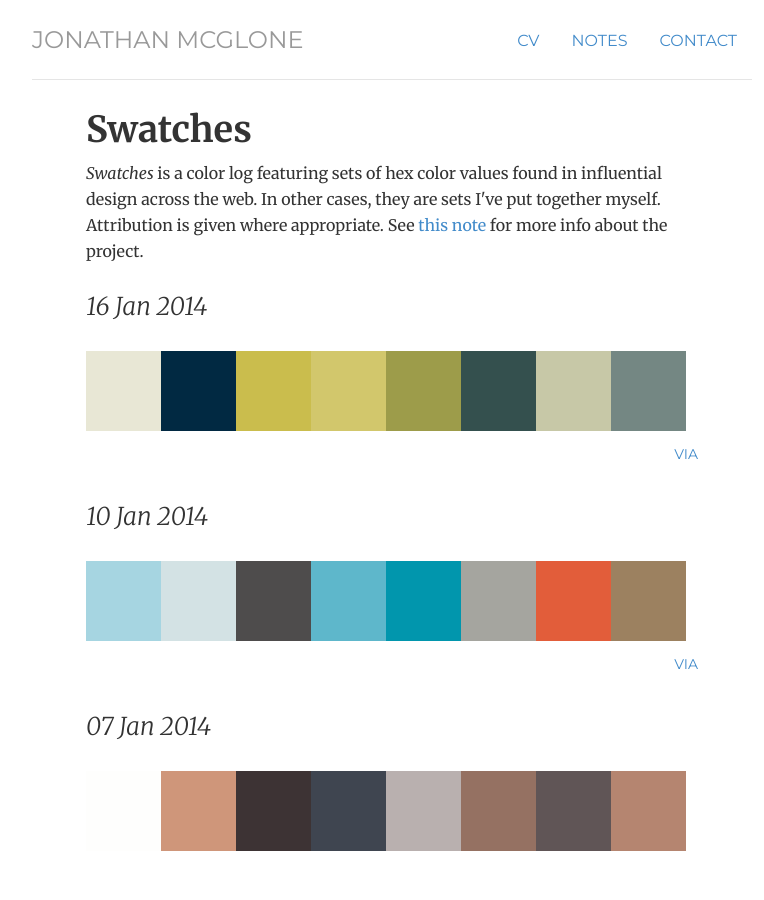
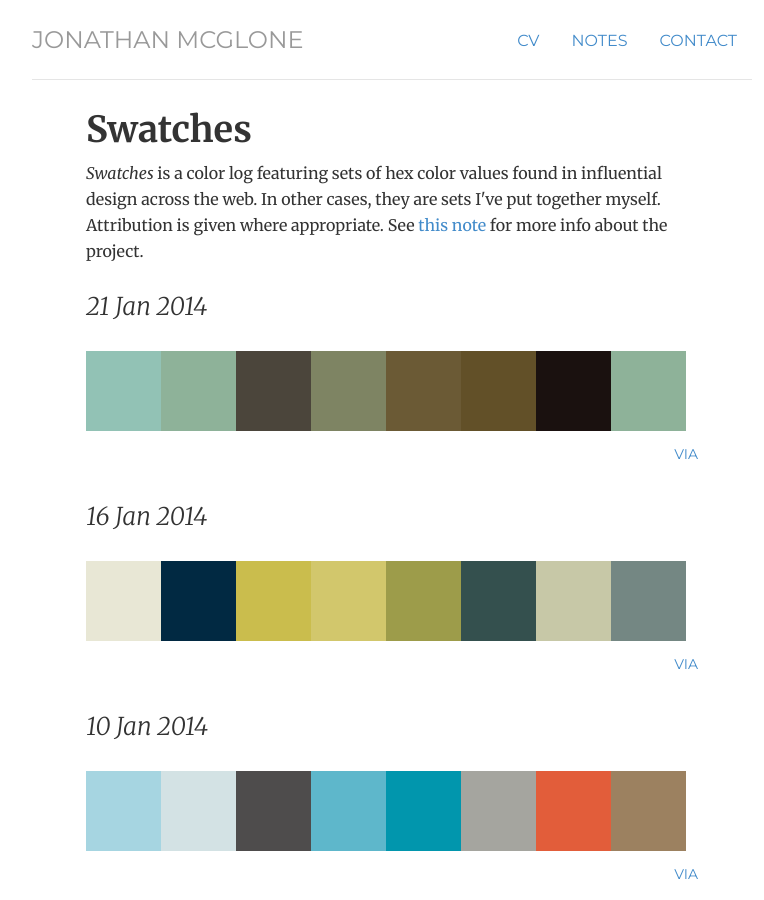
Before and after one commit to jmcglone/jmcglone.github.io, a Jekyll site: the page built from swatches/index.html, in a window 1280 px wide and 900 px high. Shown: the whole window, without its empty margins (248-1012 px from the left). Built offline with Jekyll 4.4.1, drawn with Linux system fonts in a browser that asks for light colours.

Commit message:
Update index.html
added new swatch

```diff
--- a/swatches/index.html
+++ b/swatches/index.html
@@ -6,6 +6,24 @@ title: Swatches
 <div class="swatches">
   <h1 class="title">Swatches</h1>
   <p><em>Swatches</em> is a color log featuring sets of hex color values found in influential design across the web. In other cases, they are sets I've put together myself. Attribution is given where appropriate. See <a href="http://jmcglone.com/notes/2013/12/12/swatches-a-place-to-think-about-color-on-the-web/">this note</a> for more info about the project.</p>
+
+  <!-- 21 Jan 2014 -->
+  <div class="swatch-log single">
+    <h2 class="date">21 Jan 2014</h2>
+      <!-- Swatch content -->
+              <ul class="swatch">
+                <li class="color">#92C2B5</li>
+                <li class="color">#8EB299</li>
+                <li class="color">#4B453B</li>
+                <li class="color">#7E8463</li>
+                <li class="color">#6B5A35</li>
+                <li class="color">#625028</li>
+                <li class="color">#1A110F</li>
+                <li class="color">#8EB299</li>
+              </ul>
+             <p class="pull-right"><a href="http://www.youtube.com/watch?v=2YPehAj8JJU">via</a></p>
+  </div><!-- / .note .single -->
+
 
   <!-- 16 Jan 2014 -->
   <div class="swatch-log single">
```
